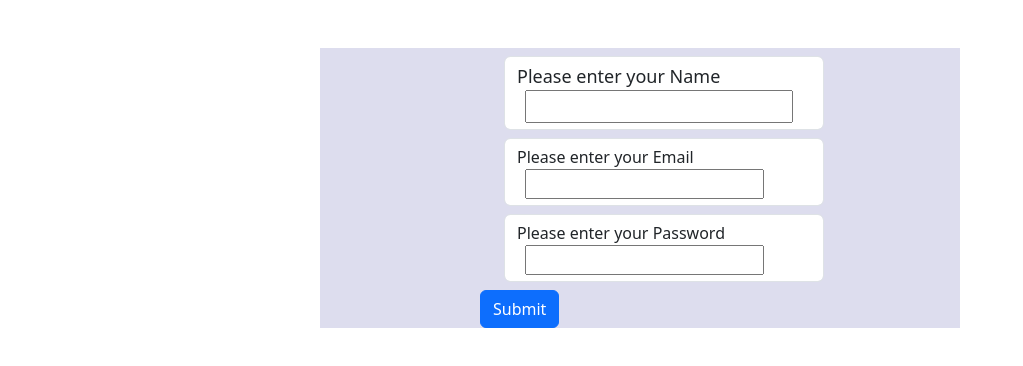
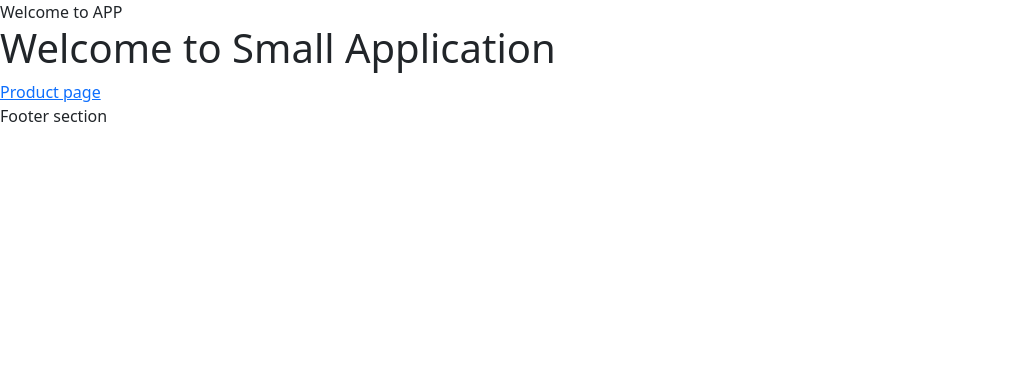
Before and after one commit to Arsha-suresh/react-forms, a React (Create React App) app in the folder forms/: page / in a window 1280 px wide. Shown: the top 366 px of the page, without its empty margins (0-1023 px from the left). Built offline with nearby package versions, Linux system fonts and the light colour scheme.

Commit message:
Adding router navigation  sample';

```diff
--- a/forms/package.json
+++ b/forms/package.json
@@ -6,8 +6,11 @@
     "@testing-library/jest-dom": "^5.17.0",
     "@testing-library/react": "^13.4.0",
     "@testing-library/user-event": "^13.5.0",
+    "bootstrap": "^5.3.1",
     "react": "^18.2.0",
+    "react-bootstrap": "^2.8.0",
     "react-dom": "^18.2.0",
+    "react-router-dom": "^6.14.2",
     "react-scripts": "5.0.1",
     "web-vitals": "^2.1.4"
   },
--- a/forms/src/App.js
+++ b/forms/src/App.js
@@ -1,14 +1,12 @@
+
 
 import './App.css';
 import './custom.css';
-import { ModalWin } from './forms/modal';
-
-
-import { SimpleForm } from './forms/simpleform.js';
+import { Layout } from './layout';
 
 function App() {
   return (
-    <SimpleForm></SimpleForm>
+    <Layout></Layout>
   );
 }
 
--- /dev/null
+++ b/forms/src/layout.js
@@ -0,0 +1,20 @@
+import { createBrowserRouter, RouterProvider } from "react-router-dom";
+import { Home } from "./pages/Home";
+import { Product } from "./pages/Product";
+
+const router =createBrowserRouter([{path:'/', element:<Home/>},
+                                    {path:'/product', element:<Product/>}]);
+
+export function Layout(){
+
+return (<><header>
+<div>Welcome to APP</div>
+</header>
+<div>
+<RouterProvider router={router}/>
+</div>
+<footer>
+<div>Footer section</div>
+</footer>
+</>);
+}
--- /dev/null
+++ b/forms/src/pages/Home.js
@@ -0,0 +1,11 @@
+import { Link } from "react-router-dom";
+
+export function Home (){
+
+    return(<> <h1>
+        Welcome to  Small Application</h1>
+        <div>
+        <Link to='/product'>Product page</Link>
+        </div>
+        </>);
+}
--- /dev/null
+++ b/forms/src/pages/Product.js
@@ -0,0 +1,8 @@
+export function Product(){
+
+    return (
+        <div>
+            Select any Products to proceed
+        </div>
+    );
+}
```
